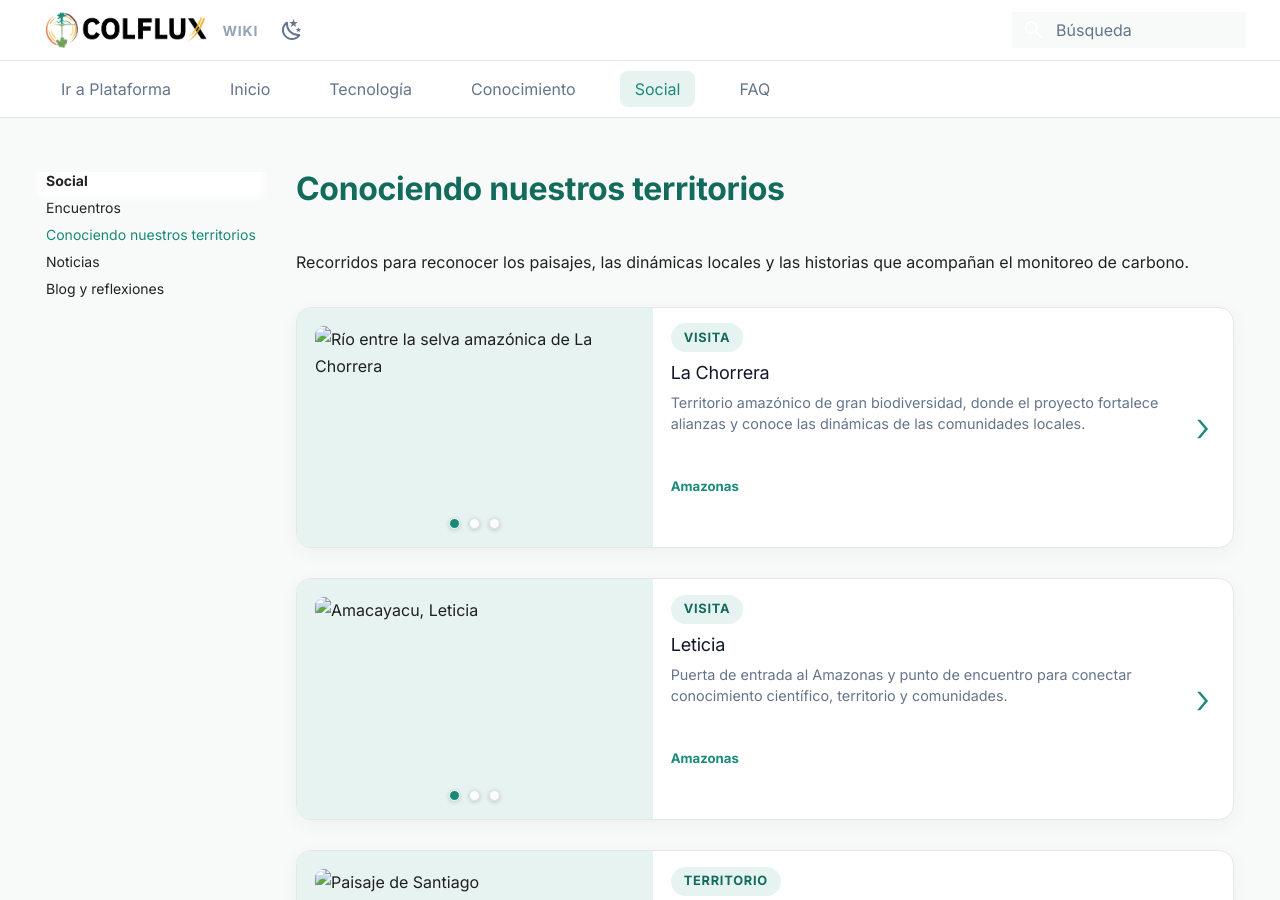
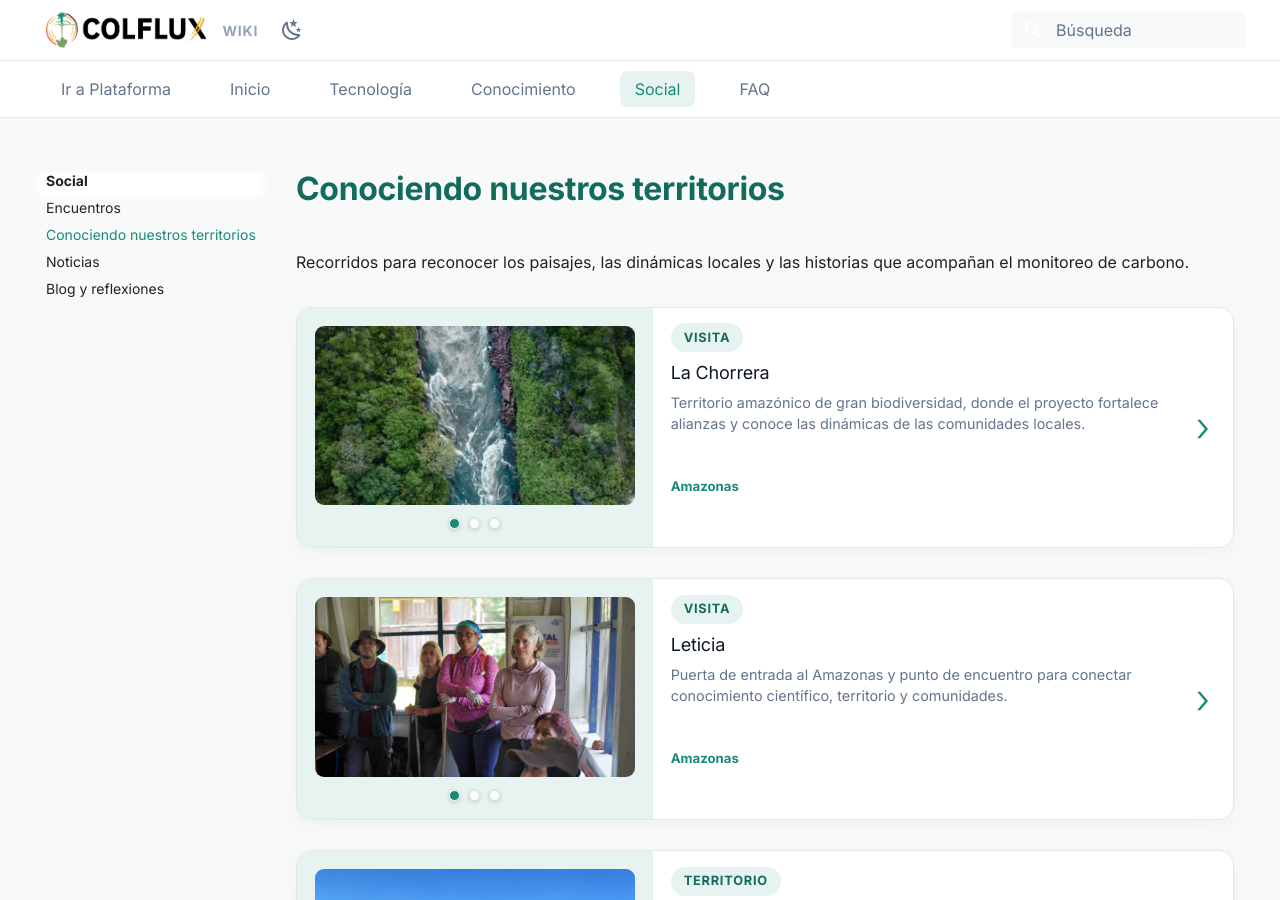
Before and after one commit to colflux/context, an MkDocs documentation site: the page built from docs/social/territorios.md, in a window 1280 px wide and 900 px high. Built offline with MkDocs 1.6.1 and Material for MkDocs 9.7.7, drawn with Linux system fonts in a browser that asks for light colours.

Commit message:
Corrige rutas de fotos de territorios

```diff
--- a/docs/social/territorios.md
+++ b/docs/social/territorios.md
@@ -15,7 +15,7 @@ Recorridos para reconocer los paisajes, las dinámicas locales y las historias q
     <input type="radio" name="gallery-la-chorrera" id="la-chorrera-2">
     <input type="radio" name="gallery-la-chorrera" id="la-chorrera-3">
     <div class="territory-slides">
-      <img src="../assets/territorios/la-chorrera-1.jpg" alt="Río entre la selva amazónica de La Chorrera">
+      <img src="../../assets/territorios/la-chorrera-1.jpg" alt="Río entre la selva amazónica de La Chorrera">
       <img src="https://images.unsplash.com/photo-1469474968028-56623f02e42e?auto=format&fit=crop&w=900&q=80" alt="Paisaje natural de La Chorrera">
       <img src="https://images.unsplash.com/photo-1473448912268-2022ce9509d8?auto=format&fit=crop&w=900&q=80" alt="Vegetación del territorio de La Chorrera">
     </div>
@@ -25,32 +25,32 @@ Recorridos para reconocer los paisajes, las dinámicas locales y las historias q
 </article>
 
 <article class="territory-card">
-  <div class="territory-gallery"><input type="radio" name="gallery-leticia" id="leticia-1" checked><input type="radio" name="gallery-leticia" id="leticia-2"><input type="radio" name="gallery-leticia" id="leticia-3"><div class="territory-slides"><img src="../assets/territorios/leticia-1.jpg" alt="Amacayacu, Leticia"><img src="../assets/territorios/leticia-2.jpg" alt="Paisaje de Amacayacu, Leticia"><img src="../assets/territorios/leticia-3.jpg" alt="Paisaje amazónico de Leticia"></div><div class="territory-dots" aria-label="Fotos de Leticia"><label for="leticia-1" aria-label="Ver foto 1"></label><label for="leticia-2" aria-label="Ver foto 2"></label><label for="leticia-3" aria-label="Ver foto 3"></label></div></div>
+  <div class="territory-gallery"><input type="radio" name="gallery-leticia" id="leticia-1" checked><input type="radio" name="gallery-leticia" id="leticia-2"><input type="radio" name="gallery-leticia" id="leticia-3"><div class="territory-slides"><img src="../../assets/territorios/leticia-1.jpg" alt="Amacayacu, Leticia"><img src="../../assets/territorios/leticia-2.jpg" alt="Paisaje de Amacayacu, Leticia"><img src="../../assets/territorios/leticia-3.jpg" alt="Paisaje amazónico de Leticia"></div><div class="territory-dots" aria-label="Fotos de Leticia"><label for="leticia-1" aria-label="Ver foto 1"></label><label for="leticia-2" aria-label="Ver foto 2"></label><label for="leticia-3" aria-label="Ver foto 3"></label></div></div>
   <div class="territory-card-body"><span class="territory-tag">Visita</span><h3>Leticia</h3><p>Puerta de entrada al Amazonas y punto de encuentro para conectar conocimiento científico, territorio y comunidades.</p><div class="territory-meta">Amazonas</div></div>
 </article>
 
 <article class="territory-card">
-  <div class="territory-gallery"><input type="radio" name="gallery-santiago" id="santiago-1" checked><input type="radio" name="gallery-santiago" id="santiago-2"><input type="radio" name="gallery-santiago" id="santiago-3"><div class="territory-slides"><img src="../assets/territorios/putumayo-1.jpg" alt="Paisaje de Santiago"><img src="../assets/territorios/putumayo-2.jpg" alt="Territorio de Santiago"><img src="../assets/territorios/putumayo-3.jpg" alt="Ecosistema de Santiago"></div><div class="territory-dots" aria-label="Fotos de Santiago"><label for="santiago-1" aria-label="Ver foto 1"></label><label for="santiago-2" aria-label="Ver foto 2"></label><label for="santiago-3" aria-label="Ver foto 3"></label></div></div>
+  <div class="territory-gallery"><input type="radio" name="gallery-santiago" id="santiago-1" checked><input type="radio" name="gallery-santiago" id="santiago-2"><input type="radio" name="gallery-santiago" id="santiago-3"><div class="territory-slides"><img src="../../assets/territorios/putumayo-1.jpg" alt="Paisaje de Santiago"><img src="../../assets/territorios/putumayo-2.jpg" alt="Territorio de Santiago"><img src="../../assets/territorios/putumayo-3.jpg" alt="Ecosistema de Santiago"></div><div class="territory-dots" aria-label="Fotos de Santiago"><label for="santiago-1" aria-label="Ver foto 1"></label><label for="santiago-2" aria-label="Ver foto 2"></label><label for="santiago-3" aria-label="Ver foto 3"></label></div></div>
   <div class="territory-card-body"><span class="territory-tag">Territorio</span><h3>Santiago</h3><p>Un espacio para reconocer las prácticas locales y los ecosistemas que hacen parte de la red territorial de COLFLUX.</p><div class="territory-meta">Putumayo</div></div>
 </article>
 
 <article class="territory-card">
-  <div class="territory-gallery"><input type="radio" name="gallery-calamar" id="calamar-1" checked><input type="radio" name="gallery-calamar" id="calamar-2"><input type="radio" name="gallery-calamar" id="calamar-3"><div class="territory-slides"><img src="../assets/territorios/guaviare-1.jpg" alt="Paisaje de Calamar"><img src="../assets/territorios/guaviare-2.jpg" alt="Humedal de Calamar"><img src="../assets/territorios/guaviare-3.jpg" alt="Territorio de Calamar"></div><div class="territory-dots" aria-label="Fotos de Calamar"><label for="calamar-1" aria-label="Ver foto 1"></label><label for="calamar-2" aria-label="Ver foto 2"></label><label for="calamar-3" aria-label="Ver foto 3"></label></div></div>
+  <div class="territory-gallery"><input type="radio" name="gallery-calamar" id="calamar-1" checked><input type="radio" name="gallery-calamar" id="calamar-2"><input type="radio" name="gallery-calamar" id="calamar-3"><div class="territory-slides"><img src="../../assets/territorios/guaviare-1.jpg" alt="Paisaje de Calamar"><img src="../../assets/territorios/guaviare-2.jpg" alt="Humedal de Calamar"><img src="../../assets/territorios/guaviare-3.jpg" alt="Territorio de Calamar"></div><div class="territory-dots" aria-label="Fotos de Calamar"><label for="calamar-1" aria-label="Ver foto 1"></label><label for="calamar-2" aria-label="Ver foto 2"></label><label for="calamar-3" aria-label="Ver foto 3"></label></div></div>
   <div class="territory-card-body"><span class="territory-tag">Territorio</span><h3>Calamar</h3><p>Territorio de transición amazónica donde se encuentran bosques, ríos y comunidades con saberes propios.</p><div class="territory-meta">Guaviare</div></div>
 </article>
 
 <article class="territory-card">
-  <div class="territory-gallery"><input type="radio" name="gallery-san-jose" id="san-jose-1" checked><input type="radio" name="gallery-san-jose" id="san-jose-2"><input type="radio" name="gallery-san-jose" id="san-jose-3"><div class="territory-slides"><img src="../assets/territorios/guaviare-1.jpg" alt="Paisaje de San José del Guaviare"><img src="../assets/territorios/guaviare-2.jpg" alt="Humedal de San José del Guaviare"><img src="../assets/territorios/guaviare-3.jpg" alt="Territorio de San José del Guaviare"></div><div class="territory-dots" aria-label="Fotos de San José del Guaviare"><label for="san-jose-1" aria-label="Ver foto 1"></label><label for="san-jose-2" aria-label="Ver foto 2"></label><label for="san-jose-3" aria-label="Ver foto 3"></label></div></div>
+  <div class="territory-gallery"><input type="radio" name="gallery-san-jose" id="san-jose-1" checked><input type="radio" name="gallery-san-jose" id="san-jose-2"><input type="radio" name="gallery-san-jose" id="san-jose-3"><div class="territory-slides"><img src="../../assets/territorios/guaviare-1.jpg" alt="Paisaje de San José del Guaviare"><img src="../../assets/territorios/guaviare-2.jpg" alt="Humedal de San José del Guaviare"><img src="../../assets/territorios/guaviare-3.jpg" alt="Territorio de San José del Guaviare"></div><div class="territory-dots" aria-label="Fotos de San José del Guaviare"><label for="san-jose-1" aria-label="Ver foto 1"></label><label for="san-jose-2" aria-label="Ver foto 2"></label><label for="san-jose-3" aria-label="Ver foto 3"></label></div></div>
   <div class="territory-card-body"><span class="territory-tag">Territorio</span><h3>San José del Guaviare</h3><p>Un paisaje de encuentro entre la Amazonía y la Orinoquía, con comunidades y ecosistemas estratégicos.</p><div class="territory-meta">Guaviare</div></div>
 </article>
 
 <article class="territory-card">
-  <div class="territory-gallery"><input type="radio" name="gallery-inirida" id="inirida-1" checked><input type="radio" name="gallery-inirida" id="inirida-2"><input type="radio" name="gallery-inirida" id="inirida-3"><div class="territory-slides"><img src="../assets/territorios/inirida-1.jpg" alt="Río y selva de Inírida"><img src="../assets/territorios/inirida-2.jpg" alt="Paisaje de Inírida"><img src="../assets/territorios/inirida-3.jpg" alt="Bosque de Inírida"></div><div class="territory-dots" aria-label="Fotos de Inírida"><label for="inirida-1" aria-label="Ver foto 1"></label><label for="inirida-2" aria-label="Ver foto 2"></label><label for="inirida-3" aria-label="Ver foto 3"></label></div></div>
+  <div class="territory-gallery"><input type="radio" name="gallery-inirida" id="inirida-1" checked><input type="radio" name="gallery-inirida" id="inirida-2"><input type="radio" name="gallery-inirida" id="inirida-3"><div class="territory-slides"><img src="../../assets/territorios/inirida-1.jpg" alt="Río y selva de Inírida"><img src="../../assets/territorios/inirida-2.jpg" alt="Paisaje de Inírida"><img src="../../assets/territorios/inirida-3.jpg" alt="Bosque de Inírida"></div><div class="territory-dots" aria-label="Fotos de Inírida"><label for="inirida-1" aria-label="Ver foto 1"></label><label for="inirida-2" aria-label="Ver foto 2"></label><label for="inirida-3" aria-label="Ver foto 3"></label></div></div>
   <div class="territory-card-body"><span class="territory-tag">Territorio</span><h3>Inírida</h3><p>Territorio de ríos y sabanas amazónicas donde la biodiversidad y la cultura local orientan el diálogo.</p><div class="territory-meta">Guainía</div></div>
 </article>
 
 <article class="territory-card">
-  <div class="territory-gallery"><input type="radio" name="gallery-cocuy" id="cocuy-1" checked><input type="radio" name="gallery-cocuy" id="cocuy-2"><input type="radio" name="gallery-cocuy" id="cocuy-3"><div class="territory-slides"><img src="../assets/territorios/cocuy-1.jpg" alt="Montañas de El Cocuy"><img src="../assets/territorios/cocuy-2.jpg" alt="Paisaje de El Cocuy"><img src="../assets/territorios/cocuy-3.jpg" alt="Vegetación de El Cocuy"></div><div class="territory-dots" aria-label="Fotos de El Cocuy"><label for="cocuy-1" aria-label="Ver foto 1"></label><label for="cocuy-2" aria-label="Ver foto 2"></label><label for="cocuy-3" aria-label="Ver foto 3"></label></div></div>
+  <div class="territory-gallery"><input type="radio" name="gallery-cocuy" id="cocuy-1" checked><input type="radio" name="gallery-cocuy" id="cocuy-2"><input type="radio" name="gallery-cocuy" id="cocuy-3"><div class="territory-slides"><img src="../../assets/territorios/cocuy-1.jpg" alt="Montañas de El Cocuy"><img src="../../assets/territorios/cocuy-2.jpg" alt="Paisaje de El Cocuy"><img src="../../assets/territorios/cocuy-3.jpg" alt="Vegetación de El Cocuy"></div><div class="territory-dots" aria-label="Fotos de El Cocuy"><label for="cocuy-1" aria-label="Ver foto 1"></label><label for="cocuy-2" aria-label="Ver foto 2"></label><label for="cocuy-3" aria-label="Ver foto 3"></label></div></div>
   <div class="territory-card-body"><span class="territory-tag">Visita</span><h3>El Cocuy</h3><p>Paisajes de alta montaña que permiten conversar sobre páramos, agua y conservación con los actores locales.</p><div class="territory-meta">Boyacá</div></div>
 </article>
 
@@ -60,32 +60,32 @@ Recorridos para reconocer los paisajes, las dinámicas locales y las historias q
 </article>
 
 <article class="territory-card">
-  <div class="territory-gallery"><input type="radio" name="gallery-choachi" id="choachi-1" checked><input type="radio" name="gallery-choachi" id="choachi-2"><input type="radio" name="gallery-choachi" id="choachi-3"><div class="territory-slides"><img src="../assets/territorios/chingaza-1.jpg" alt="Paisaje de Choachí"><img src="../assets/territorios/chingaza-2.jpg" alt="Bosque de Choachí"><img src="../assets/territorios/chingaza-3.jpg" alt="Montañas de Choachí"></div><div class="territory-dots" aria-label="Fotos de Choachí"><label for="choachi-1" aria-label="Ver foto 1"></label><label for="choachi-2" aria-label="Ver foto 2"></label><label for="choachi-3" aria-label="Ver foto 3"></label></div></div>
+  <div class="territory-gallery"><input type="radio" name="gallery-choachi" id="choachi-1" checked><input type="radio" name="gallery-choachi" id="choachi-2"><input type="radio" name="gallery-choachi" id="choachi-3"><div class="territory-slides"><img src="../../assets/territorios/chingaza-1.jpg" alt="Paisaje de Choachí"><img src="../../assets/territorios/chingaza-2.jpg" alt="Bosque de Choachí"><img src="../../assets/territorios/chingaza-3.jpg" alt="Montañas de Choachí"></div><div class="territory-dots" aria-label="Fotos de Choachí"><label for="choachi-1" aria-label="Ver foto 1"></label><label for="choachi-2" aria-label="Ver foto 2"></label><label for="choachi-3" aria-label="Ver foto 3"></label></div></div>
   <div class="territory-card-body"><span class="territory-tag">Territorio</span><h3>Choachí</h3><p>Montañas cercanas a Bogotá que muestran la relación entre ecosistemas altoandinos y comunidades rurales.</p><div class="territory-meta">Cundinamarca</div></div>
 </article>
 
 <article class="territory-card">
-  <div class="territory-gallery"><input type="radio" name="gallery-fomeque" id="fomeque-1" checked><input type="radio" name="gallery-fomeque" id="fomeque-2"><input type="radio" name="gallery-fomeque" id="fomeque-3"><div class="territory-slides"><img src="../assets/territorios/chingaza-1.jpg" alt="Montañas de Fómeque"><img src="../assets/territorios/chingaza-2.jpg" alt="Bosque de Fómeque"><img src="../assets/territorios/chingaza-3.jpg" alt="Paisaje de Fómeque"></div><div class="territory-dots" aria-label="Fotos de Fómeque"><label for="fomeque-1" aria-label="Ver foto 1"></label><label for="fomeque-2" aria-label="Ver foto 2"></label><label for="fomeque-3" aria-label="Ver foto 3"></label></div></div>
+  <div class="territory-gallery"><input type="radio" name="gallery-fomeque" id="fomeque-1" checked><input type="radio" name="gallery-fomeque" id="fomeque-2"><input type="radio" name="gallery-fomeque" id="fomeque-3"><div class="territory-slides"><img src="../../assets/territorios/chingaza-1.jpg" alt="Montañas de Fómeque"><img src="../../assets/territorios/chingaza-2.jpg" alt="Bosque de Fómeque"><img src="../../assets/territorios/chingaza-3.jpg" alt="Paisaje de Fómeque"></div><div class="territory-dots" aria-label="Fotos de Fómeque"><label for="fomeque-1" aria-label="Ver foto 1"></label><label for="fomeque-2" aria-label="Ver foto 2"></label><label for="fomeque-3" aria-label="Ver foto 3"></label></div></div>
   <div class="territory-card-body"><span class="territory-tag">Territorio</span><h3>Fómeque</h3><p>Un territorio de páramo, bosque y agua donde el diálogo con los actores locales es esencial.</p><div class="territory-meta">Cundinamarca</div></div>
 </article>
 
 <article class="territory-card">
-  <div class="territory-gallery"><input type="radio" name="gallery-calera" id="calera-1" checked><input type="radio" name="gallery-calera" id="calera-2"><input type="radio" name="gallery-calera" id="calera-3"><div class="territory-slides"><img src="../assets/territorios/chingaza-1.jpg" alt="Bosque de La Calera"><img src="../assets/territorios/chingaza-2.jpg" alt="Paisaje de La Calera"><img src="../assets/territorios/chingaza-3.jpg" alt="Sendero de La Calera"></div><div class="territory-dots" aria-label="Fotos de La Calera"><label for="calera-1" aria-label="Ver foto 1"></label><label for="calera-2" aria-label="Ver foto 2"></label><label for="calera-3" aria-label="Ver foto 3"></label></div></div>
+  <div class="territory-gallery"><input type="radio" name="gallery-calera" id="calera-1" checked><input type="radio" name="gallery-calera" id="calera-2"><input type="radio" name="gallery-calera" id="calera-3"><div class="territory-slides"><img src="../../assets/territorios/chingaza-1.jpg" alt="Bosque de La Calera"><img src="../../assets/territorios/chingaza-2.jpg" alt="Paisaje de La Calera"><img src="../../assets/territorios/chingaza-3.jpg" alt="Sendero de La Calera"></div><div class="territory-dots" aria-label="Fotos de La Calera"><label for="calera-1" aria-label="Ver foto 1"></label><label for="calera-2" aria-label="Ver foto 2"></label><label for="calera-3" aria-label="Ver foto 3"></label></div></div>
   <div class="territory-card-body"><span class="territory-tag">Territorio</span><h3>La Calera</h3><p>Un paisaje altoandino próximo a la capital, clave para comprender los vínculos entre agua, ciudad y ruralidad.</p><div class="territory-meta">Cundinamarca</div></div>
 </article>
 
 <article class="territory-card">
-  <div class="territory-gallery"><input type="radio" name="gallery-villavicencio" id="villavicencio-1" checked><input type="radio" name="gallery-villavicencio" id="villavicencio-2"><input type="radio" name="gallery-villavicencio" id="villavicencio-3"><div class="territory-slides"><img src="../assets/territorios/casanare-1.jpg" alt="Paisaje de Villavicencio"><img src="../assets/territorios/casanare-2.jpg" alt="Río cercano a Villavicencio"><img src="../assets/territorios/casanare-3.jpg" alt="Vegetación de Villavicencio"></div><div class="territory-dots" aria-label="Fotos de Villavicencio"><label for="villavicencio-1" aria-label="Ver foto 1"></label><label for="villavicencio-2" aria-label="Ver foto 2"></label><label for="villavicencio-3" aria-label="Ver foto 3"></label></div></div>
+  <div class="territory-gallery"><input type="radio" name="gallery-villavicencio" id="villavicencio-1" checked><input type="radio" name="gallery-villavicencio" id="villavicencio-2"><input type="radio" name="gallery-villavicencio" id="villavicencio-3"><div class="territory-slides"><img src="../../assets/territorios/casanare-1.jpg" alt="Paisaje de Villavicencio"><img src="../../assets/territorios/casanare-2.jpg" alt="Río cercano a Villavicencio"><img src="../../assets/territorios/casanare-3.jpg" alt="Vegetación de Villavicencio"></div><div class="territory-dots" aria-label="Fotos de Villavicencio"><label for="villavicencio-1" aria-label="Ver foto 1"></label><label for="villavicencio-2" aria-label="Ver foto 2"></label><label for="villavicencio-3" aria-label="Ver foto 3"></label></div></div>
   <div class="territory-card-body"><span class="territory-tag">Territorio</span><h3>Villavicencio</h3><p>Puerta de la Orinoquía, donde confluyen paisajes de piedemonte, sabana y redes de trabajo territorial.</p><div class="territory-meta">Meta</div></div>
 </article>
 
 <article class="territory-card">
-  <div class="territory-gallery"><input type="radio" name="gallery-puerto-lleras" id="puerto-lleras-1" checked><input type="radio" name="gallery-puerto-lleras" id="puerto-lleras-2"><input type="radio" name="gallery-puerto-lleras" id="puerto-lleras-3"><div class="territory-slides"><img src="../assets/territorios/casanare-1.jpg" alt="Río de Puerto Lleras"><img src="../assets/territorios/casanare-2.jpg" alt="Sabana de Puerto Lleras"><img src="../assets/territorios/casanare-3.jpg" alt="Paisaje de Puerto Lleras"></div><div class="territory-dots" aria-label="Fotos de Puerto Lleras"><label for="puerto-lleras-1" aria-label="Ver foto 1"></label><label for="puerto-lleras-2" aria-label="Ver foto 2"></label><label for="puerto-lleras-3" aria-label="Ver foto 3"></label></div></div>
+  <div class="territory-gallery"><input type="radio" name="gallery-puerto-lleras" id="puerto-lleras-1" checked><input type="radio" name="gallery-puerto-lleras" id="puerto-lleras-2"><input type="radio" name="gallery-puerto-lleras" id="puerto-lleras-3"><div class="territory-slides"><img src="../../assets/territorios/casanare-1.jpg" alt="Río de Puerto Lleras"><img src="../../assets/territorios/casanare-2.jpg" alt="Sabana de Puerto Lleras"><img src="../../assets/territorios/casanare-3.jpg" alt="Paisaje de Puerto Lleras"></div><div class="territory-dots" aria-label="Fotos de Puerto Lleras"><label for="puerto-lleras-1" aria-label="Ver foto 1"></label><label for="puerto-lleras-2" aria-label="Ver foto 2"></label><label for="puerto-lleras-3" aria-label="Ver foto 3"></label></div></div>
   <div class="territory-card-body"><span class="territory-tag">Visita</span><h3>Puerto Lleras</h3><p>Sabana y ríos de la Orinoquía que permiten reconocer sus ciclos, biodiversidad y actividades productivas.</p><div class="territory-meta">Meta</div></div>
 </article>
 
 <article class="territory-card">
-  <div class="territory-gallery"><input type="radio" name="gallery-san-luis" id="san-luis-1" checked><input type="radio" name="gallery-san-luis" id="san-luis-2"><input type="radio" name="gallery-san-luis" id="san-luis-3"><div class="territory-slides"><img src="../assets/territorios/casanare-1.jpg" alt="Paisaje de San Luis de Palenque"><img src="../assets/territorios/casanare-2.jpg" alt="Río de San Luis de Palenque"><img src="../assets/territorios/casanare-3.jpg" alt="Sabana de San Luis de Palenque"></div><div class="territory-dots" aria-label="Fotos de San Luis de Palenque"><label for="san-luis-1" aria-label="Ver foto 1"></label><label for="san-luis-2" aria-label="Ver foto 2"></label><label for="san-luis-3" aria-label="Ver foto 3"></label></div></div>
+  <div class="territory-gallery"><input type="radio" name="gallery-san-luis" id="san-luis-1" checked><input type="radio" name="gallery-san-luis" id="san-luis-2"><input type="radio" name="gallery-san-luis" id="san-luis-3"><div class="territory-slides"><img src="../../assets/territorios/casanare-1.jpg" alt="Paisaje de San Luis de Palenque"><img src="../../assets/territorios/casanare-2.jpg" alt="Río de San Luis de Palenque"><img src="../../assets/territorios/casanare-3.jpg" alt="Sabana de San Luis de Palenque"></div><div class="territory-dots" aria-label="Fotos de San Luis de Palenque"><label for="san-luis-1" aria-label="Ver foto 1"></label><label for="san-luis-2" aria-label="Ver foto 2"></label><label for="san-luis-3" aria-label="Ver foto 3"></label></div></div>
   <div class="territory-card-body"><span class="territory-tag">Visita</span><h3>San Luis de Palenque</h3><p>Territorio llanero para conversar sobre sabanas inundables, biodiversidad y formas de vida locales.</p><div class="territory-meta">Casanare</div></div>
 </article>
 
```
